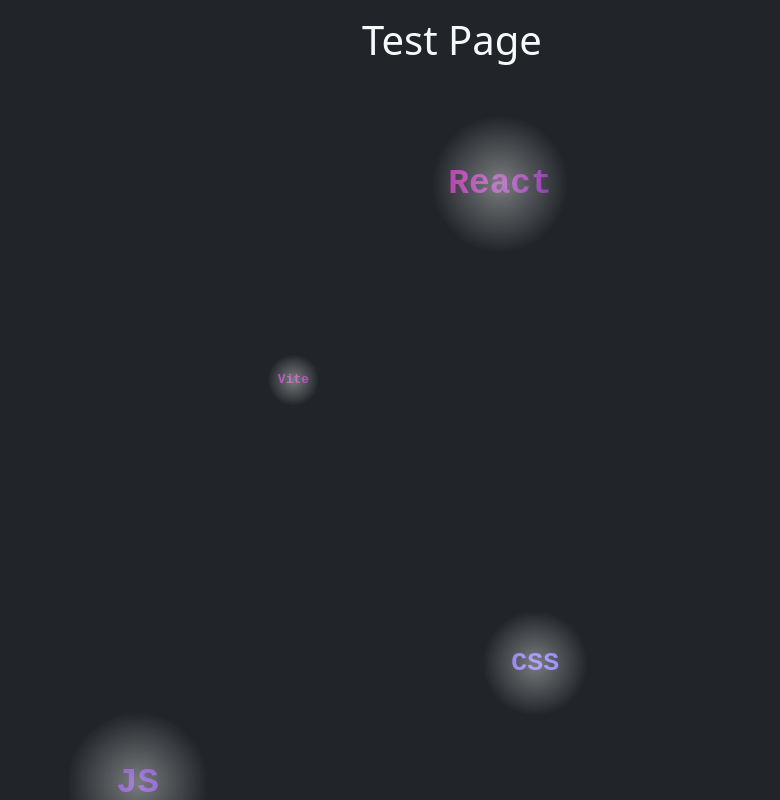
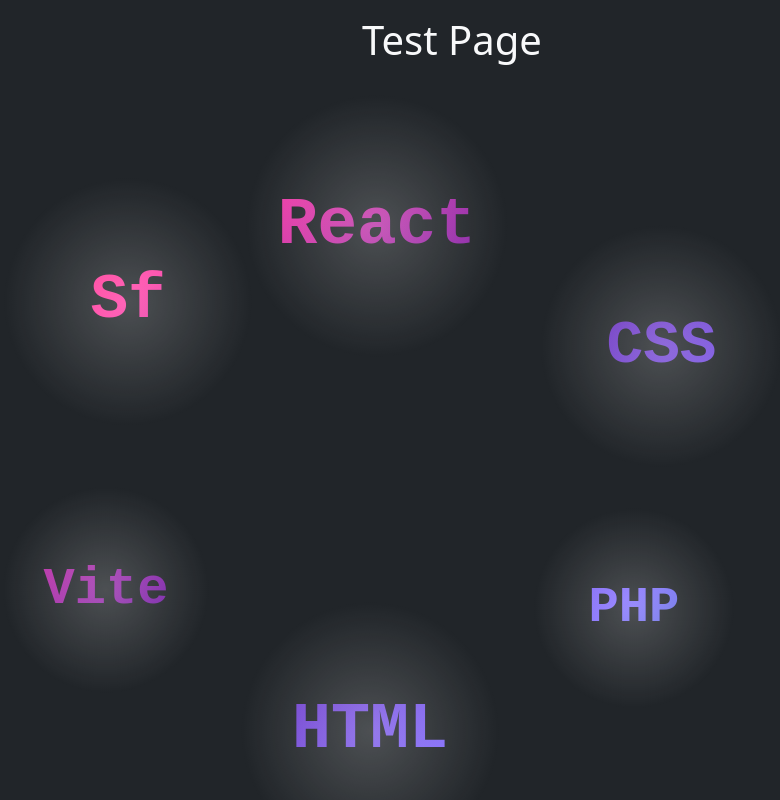
Before and after one commit to samier-fabien/samier_fabien_cv, a React (Vite) app: page /test in a window 1280 px wide. Shown: the whole page, without its empty margins (188-968 px from the left). Built offline with nearby package versions, Linux system fonts and the light colour scheme.

Commit message:
Utilisation d'un forwardRef pour binder la largeur du canvas à un élément parent

```diff
--- a/src/components/bubbles/Bubble.js
+++ b/src/components/bubbles/Bubble.js
@@ -49,7 +49,7 @@ class Bubble {
     this.ctx.fillText(this.text, this.x, this.y);
 
     const radialGradient = this.ctx.createRadialGradient(this.x, this.y, 0, this.x, this.y, this.r);
-    radialGradient.addColorStop(0, `rgba(255, 255, 255, 0.4)`);
+    radialGradient.addColorStop(0, `rgba(255, 255, 255, 0.2)`);
     radialGradient.addColorStop(1, `rgba(255, 255, 255, 0)`);
 
     this.ctx.beginPath();
--- a/src/components/bubbles/BubblesContainer.jsx
+++ b/src/components/bubbles/BubblesContainer.jsx
@@ -1,9 +1,9 @@
-import React, { useState, useRef, useEffect, useLayoutEffect } from "react";
+import React, { useRef, useEffect, useImperativeHandle } from "react";
 import "../../css/bubbles.css";
 import Bubble from "./Bubble";
-// import World from "./World";
 
-export default function BubblesContainer({
+const BubblesContainer = (
+  {
     w = 100,
     h = 100,
     number = 1,
@@ -13,7 +13,10 @@ export default function BubblesContainer({
     framerate = 10,
     clear = true,
     bubblesText = [],
-}) {
+    forwardedRef,
+  },
+  ref
+) => {
   const canvasRef = useRef(null);
   const bubbles = [];
   const fpsInterval = 1000 / framerate; // Limite à 60 FPS
@@ -26,6 +29,14 @@ export default function BubblesContainer({
     generateBubbles(canvas, ctx, bubblesText);
     generateNewFrame(canvas, ctx);
   }, []);
+
+  useImperativeHandle(forwardedRef, () => ({
+    updateCanvasWidth: (newWidth) => {
+      if (canvasRef.current) {
+        canvasRef.current.width = newWidth;
+      }
+    },
+  }));
 
   function generateBubbles(canvas, ctx, bubblesText) {
     for (let i = 0; i < number; i++) {
@@ -222,4 +233,6 @@ export default function BubblesContainer({
   }
 
   return <canvas ref={canvasRef} id="bubbles-container" width={w} height={h} />;
-}
+};
+
+export default BubblesContainer;
--- a/src/routes/Test.jsx
+++ b/src/routes/Test.jsx
@@ -1,10 +1,33 @@
 import React, { useState, useRef, useEffect } from "react";
 import BubblesContainer from "../components/bubbles/BubblesContainer";
 
+const BubblesContainerWithRef = React.forwardRef((props, ref) => (
+  <BubblesContainer {...props} forwardedRef={ref} />
+));
+
 export default function Test() {
-  const rowRef = useRef(null);
+  const [width, setWidth] = useState(null);
+  const colRef = useRef(null);
+  const bubblesContainerRef = useRef(null);
 
-  useEffect(() => {}, []);
+  useEffect(() => {
+    function handleResize() {
+      const colWidth = colRef.current.getBoundingClientRect().width;
+      setWidth(colWidth);
+      console.log(colRef.current.getBoundingClientRect().width);
+
+      if (bubblesContainerRef.current) {
+        bubblesContainerRef.current.updateCanvasWidth(colWidth);
+      }
+    }
+
+    window.addEventListener("resize", handleResize);
+
+    // Nettoyage du gestionnaire d'événement lorsque le composant est démonté
+    return () => {
+      window.removeEventListener("resize", handleResize);
+    };
+  }, []); // Utilisation d'une dépendance vide pour s'assurer que le gestionnaire est ajouté et retiré uniquement lors du montage et du démontage du composant
 
   return (
     <div className="container-fluid bg-dark full-page instantOutsideAnim">
@@ -13,17 +36,18 @@ export default function Test() {
           <h1 className="h1 mt-3">Test Page</h1>
         </div>
       </div>
-      <div className="row" ref={rowRef}>
-        <div className="col p-0">
-          <BubblesContainer
-            w={1000}
+      <div className="row">
+        <div className="col p-0" ref={colRef}>
+          <BubblesContainerWithRef
+            ref={bubblesContainerRef}
+            w={width || 1000}
             h={1000}
-            number={5}
+            number={7}
             speed={2}
-            minRadius={20}
-            maxRadius={80}
+            minRadius={100}
+            maxRadius={140}
             framerate={30}
-            bubblesText={["Vite", "JS", "React", "CSS", "HTML"]}
+            bubblesText={["Vite", "JS", "React", "CSS", "HTML", "PHP", "Sf"]}
           />
         </div>
       </div>
```
Lines whose indentation alone changed are shown as unchanged.
